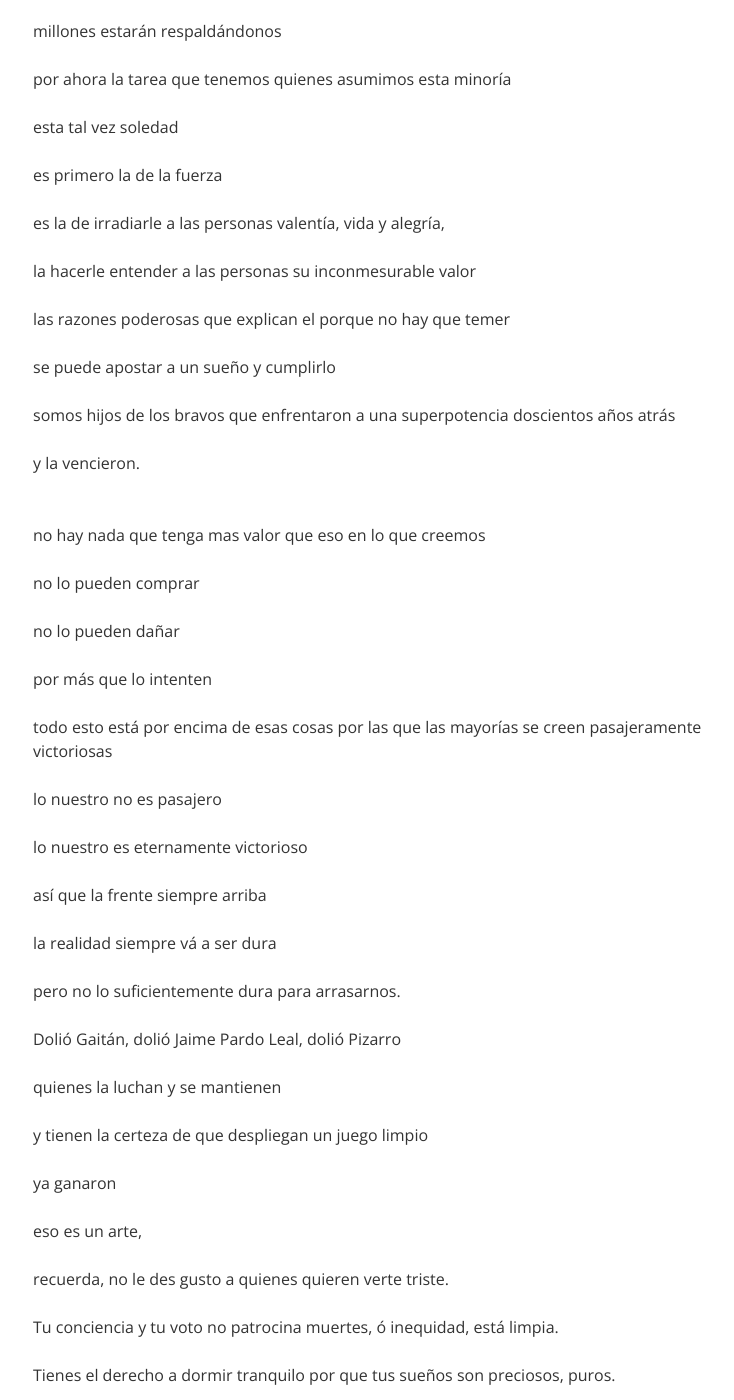
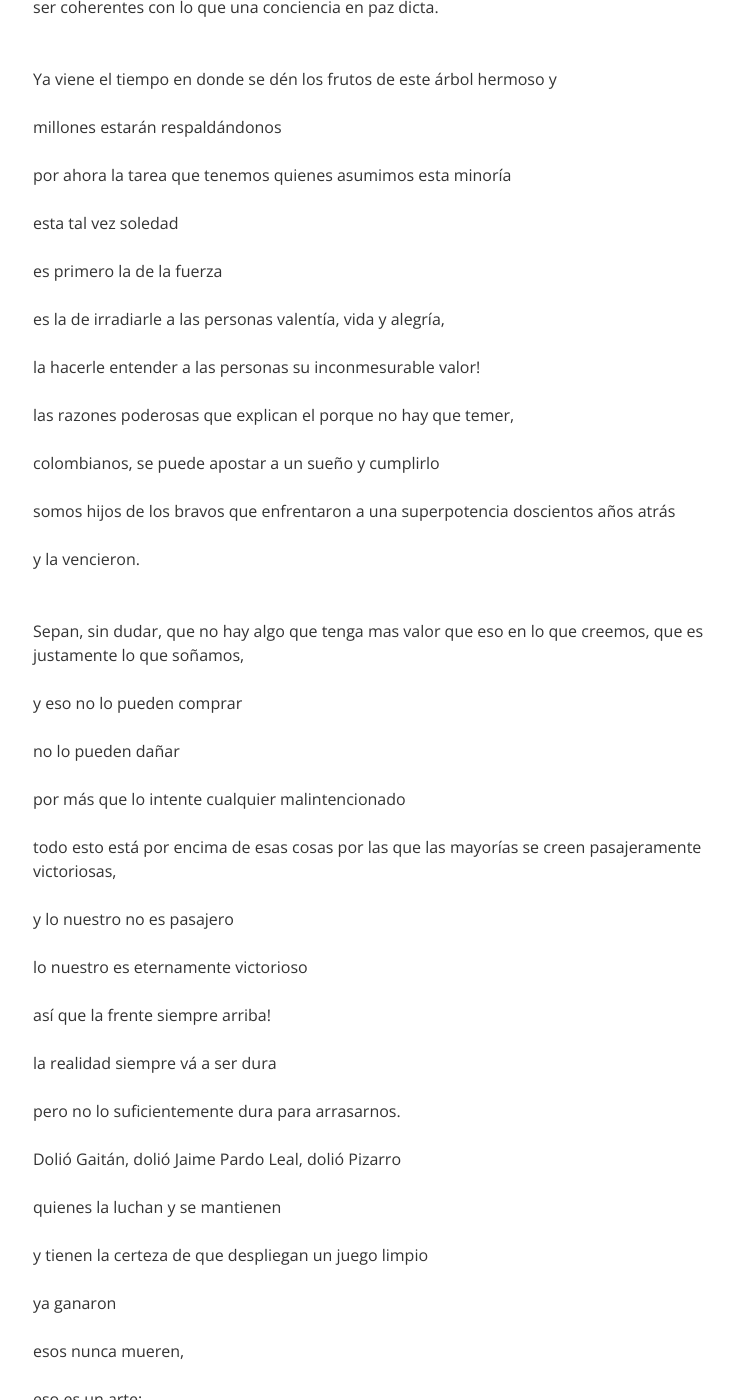
Before and after one commit to el3ctron/el3ctron.github.io, a Jekyll site: the page built from _posts/2014-04-23-la-frente-siempre-arriba.markdown, in a window 1280 px wide and 1400 px high, scrolled down 5209 px. Shown: the whole window, without its empty margins (27-761 px from the left). Built offline with Jekyll 4.4.1, drawn with Linux system fonts in a browser that asks for light colours; nearby versions of some CDN libraries; Markdown is read by kramdown in place of the engine named in the settings; comment, search, counter and statistics services are not loaded; some of the changed text lies outside the part shown; grey boxes are pictures that could not be loaded.

Commit message:
detalles post

```diff
--- a/.#index.html
+++ /dev/null
@@ -1 +0,0 @@
-el3ctron@el3ctron.6638:1398281393
--- a/_posts/2014-04-03-El-frente-nacional.markdown
+++ b/_posts/2014-04-03-El-frente-nacional.markdown
@@ -19,7 +19,7 @@
 
 [![WordPress to Jekyll](/wp-content/uploads/por_tema/politica/historia.jpg)](//el3ctron.github.io/el-frente-nacional)
 
-encuentra un patrón? algo que se repite?<br>
+encuentra un patrón? algo que se repite?, "Locura es hacer lo mismo una vez tras otra y esperar resultados diferentes."<br>
 <br>
 Las mayorías se quejan de "los mismos de siempre" pero chistosamente vuelven a votar por esos mismos. El fenómeno es curiosísimo: Votan, los roban en la cara, se quejan y vuelven y les dan apoyo y vuelven y los roban, y vuelven a votar y así durante más de doscientos años. ¿qué explica el que millones de personas adultas caigan una y otra vez en el mismo engaño, de una forma tan ingenua y (permitanme repetirlo) tan chistosa y ridícula? Las razones, son múltiples, pero creo que hay una que no es tán evidente y que en mi concepto es la más clave de todas:<br>
 <br>
--- a/_posts/2014-04-23-la-frente-siempre-arriba.markdown
+++ b/_posts/2014-04-23-la-frente-siempre-arriba.markdown
@@ -11,7 +11,7 @@
 - Miscellaneous
 ---
 
-*Este texto lo escribí el día de la destitución de Petro, y hoy cobra una connotación y un significado especial.*
+*Este texto lo escribí el día de la destitución de Gustavo Petro, y hoy cobra una connotación y un significado especial. Quedan acá consignadas las premisas que se han de llevar cuando se asume la izquierda como un camino de desarrollo material y espiritual, sobre todo en los tiempos en donde la oscuridad pareciera rodearlo todo.*
 
 [![la frente siempre arriba](/wp-content/uploads/por_tema/politica/11189_10151477842546535_1917920896_n.jpg)](//el3ctron.github.io/la-frente-siempre-arriba/index.html)
 
@@ -35,7 +35,7 @@
 
 ván por encima de una miserable y siempre pasajera rentabilidad.
 
-no le debemos nada a nadie
+No le debemos nada a nadie
 
 no tenemos nada que ocultar
 
@@ -150,7 +152,7 @@
 
 
 <br>
-Dicen que cualquier sección cerebral usada con frecuencia aumenta su tamaño, pues al hacerlo se fortalecen las conexiones. Si el mundo está torcido entonces tenemos la oportunidad de ser unos campeones en el arte del pensamiento que apunta a lo correcto, en el cultivo de la conciencia, hasta que sea en la realidad. Este planeta es un genuino gimnasio del alma.
+Dicen que cualquier sección cerebral usada con frecuencia aumenta su tamaño, pues al hacerlo se fortalecen las conexiones. Si el mundo está torcido entonces tenemos la oportunidad de ser unos campeones en el arte del pensamiento que apunta a lo correcto, en el cultivo de la conciencia, hasta que SEA EN LA REALIDAD. No se puede perder de vista que este planeta es un genuino gimnasio del alma.
 
 el cambio de paradigma es saludable y obligatorio, la realidad nos respalda,
 
@@ -183,32 +185,32 @@
 
 es la de irradiarle a las personas valentía, vida y alegría,
 
-la hacerle entender a las personas su inconmesurable valor
+la hacerle entender a las personas su inconmesurable valor!
 
-las razones poderosas que explican el porque no hay que temer
+las razones poderosas que explican el porque no hay que temer,
 
-se puede apostar a un sueño y cumplirlo
+colombianos, se puede apostar a un sueño y cumplirlo
 
 somos hijos de los bravos que enfrentaron a una superpotencia doscientos años atrás
 
 y la vencieron.
 
 <br>
-no hay nada que tenga mas valor que eso en lo que creemos
+Sepan, sin dudar, que no hay algo que tenga mas valor que eso en lo que creemos, que es justamente lo que soñamos,
 
-no lo pueden comprar
+y eso no lo pueden comprar
 
 no lo pueden dañar
 
-por más que lo intenten
+por más que lo intente cualquier malintencionado
 
-todo esto está por encima de esas cosas por las que las mayorías se creen pasajeramente victoriosas
+todo esto está por encima de esas cosas por las que las mayorías se creen pasajeramente victoriosas,
 
-lo nuestro no es pasajero
+y lo nuestro no es pasajero
 
 lo nuestro es eternamente victorioso
 
-así que la frente siempre arriba
+así que la frente siempre arriba!
 
 la realidad siempre vá a ser dura
 
@@ -222,9 +224,11 @@
 
 ya ganaron
 
-eso es un arte,
+esos nunca mueren,
 
-recuerda, no le des gusto a quienes quieren verte triste.
+eso es un arte;
+
+no le des gusto a quienes quieren verte triste.
 
 Tu conciencia y tu voto no patrocina muertes, ó inequidad, está limpia.
 
@@ -235,3 +239,7 @@
 la frente en alto!
 
 nunca declinar!
+
+que se enciendan nuestros corazones de vigor y vida!
+
+A LA CARGA!
```
Also changed, not shown: other parts of _posts/2014-04-23-la-frente-siempre-arriba.markdown (+4 -2 lines), _layouts/default.html (+11 -0 lines), 1 other file.
